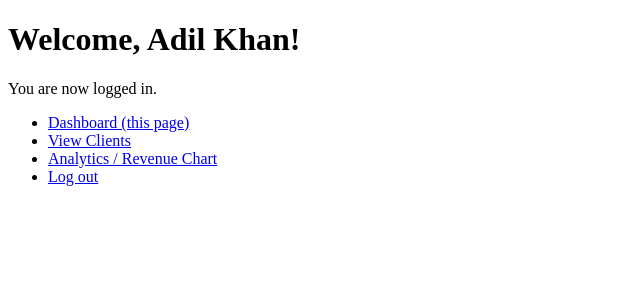
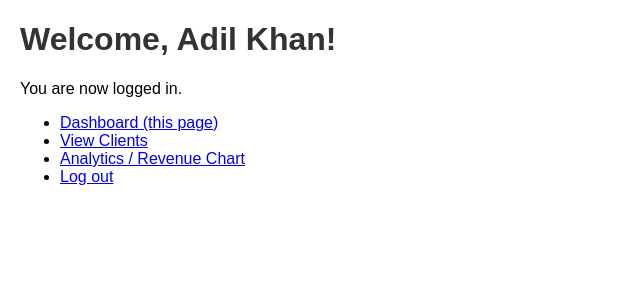
Before and after one commit to Akhan72/LamphouseDBProj, a Flask app: page /dashboard in a window 1280 px wide. Shown: the top 300 px of the page, without its empty margins (0-640 px from the left). Run offline with Flask 3, Linux system fonts and the light colour scheme; the visitor is signed in with stand-in values (Sample User, id 1).

Commit message:
Add basic CSS styling to improve layout and readability

```diff
--- /dev/null
+++ b/static/style.css
@@ -0,0 +1,17 @@
+body {
+    font-family: Arial, sans-serif;
+    margin: 20px;
+}
+
+h1 {
+    color: #333;
+}
+
+table {
+    border-collapse: collapse;
+}
+
+table th, table td {
+    padding: 8px;
+    border: 1px solid #ccc;
+}
--- a/templates/analytics.html
+++ b/templates/analytics.html
@@ -8,6 +8,8 @@
     -->
 <head>
     <title>Analytics - Revenue by Package</title>
+    <link rel="stylesheet" href="{{ url_for('static', filename='style.css') }}">
+
 </head>
 <body>
     <h1>Revenue by Package</h1>
--- a/templates/clients.html
+++ b/templates/clients.html
@@ -10,6 +10,8 @@
 <html>
 <head>
     <title>Clients</title>
+    <link rel="stylesheet" href="{{ url_for('static', filename='style.css') }}">
+
 </head>
 <body>
     <h1>Clients</h1>
--- a/templates/dashboard.html
+++ b/templates/dashboard.html
@@ -10,6 +10,8 @@ This is the landing page after the login is successful.
 
 <head>
     <title>Dashboard</title>
+    <link rel="stylesheet" href="{{ url_for('static', filename='style.css') }}">
+
 </head>
 <body>
     <h1>Welcome, Adil Khan!</h1>
--- a/templates/edit_client.html
+++ b/templates/edit_client.html
@@ -7,6 +7,8 @@ When submitted, it sends a POST request to update the client record in the datab
 -->
 <head>
     <title>Edit Client</title>
+    <link rel="stylesheet" href="{{ url_for('static', filename='style.css') }}">
+
 </head>
 <body>
     <h1>Edit Client</h1>
--- a/templates/login.html
+++ b/templates/login.html
@@ -10,6 +10,8 @@ LOGIN PAGE FOR LAMPHOUSE APP
 <html>
 <head>
     <title>Lamphouse Login</title>
+    <link rel="stylesheet" href="{{ url_for('static', filename='style.css') }}">
+
 </head>
 <body>
     <h1>Lamphouse App - Login</h1>
--- a/templates/new_client.html
+++ b/templates/new_client.html
@@ -6,6 +6,7 @@ When Submitted, it sends a POST request to add the new client row to the clients
 
 <head>
     <title>New Client</title>
+    <link rel="stylesheet" href="{{ url_for('static', filename='style.css') }}">
 </head>
 <body>
     <h1>Add New Client</h1>
```
